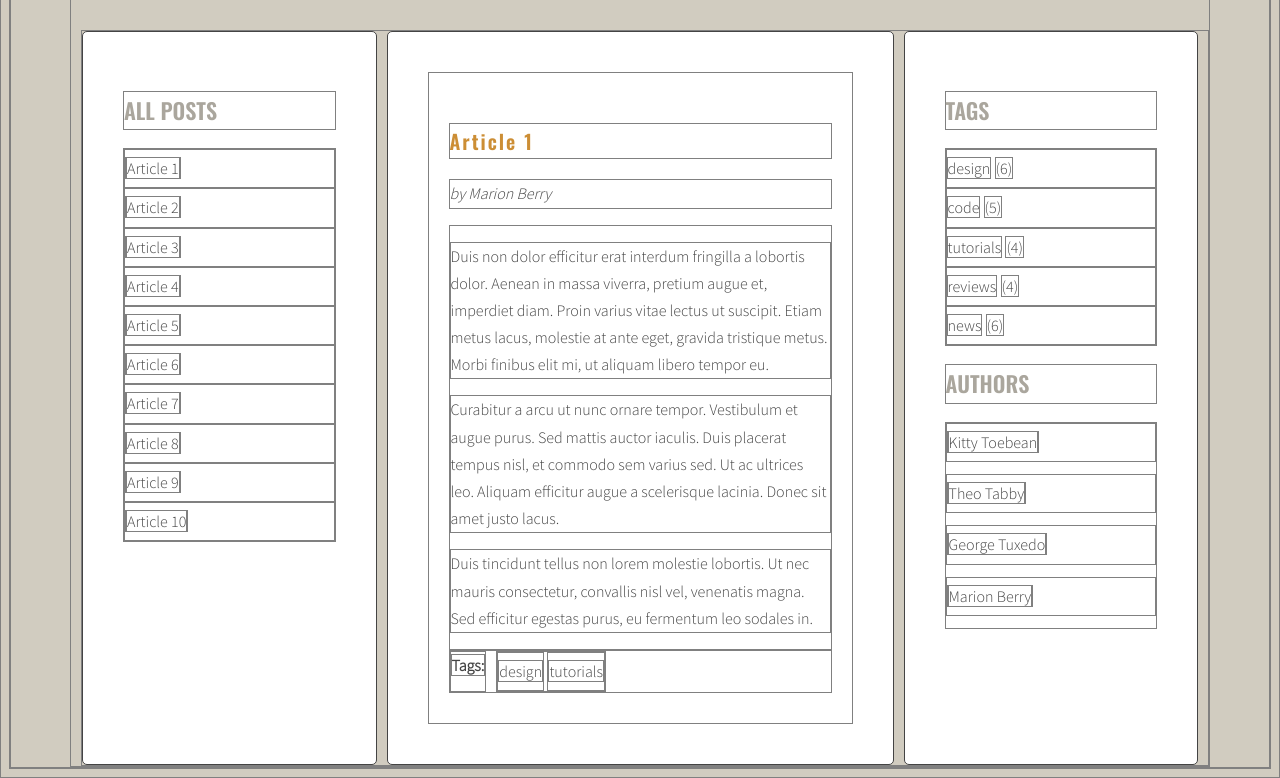
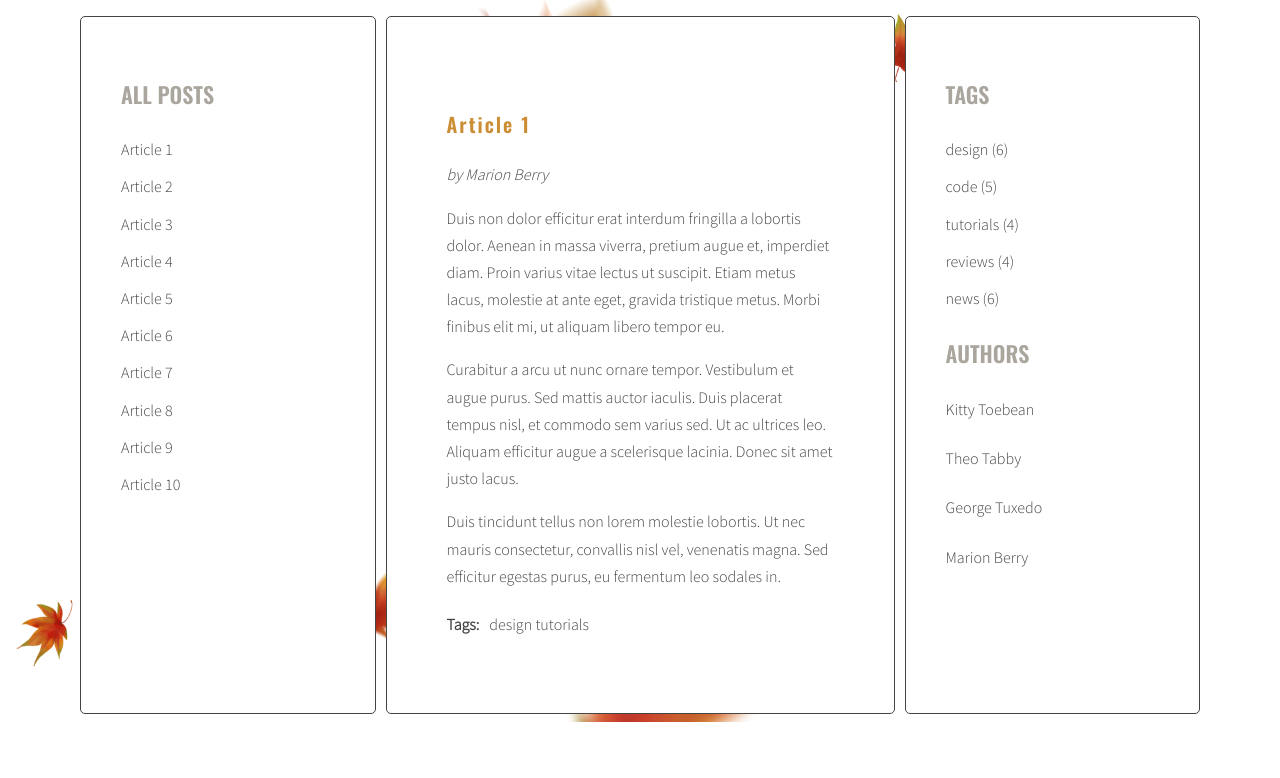
Before and after one commit to tagitsu/javascript-blog, a website: page index.html in a window 1280 px wide. Shown: the part 227-1005 px from the top of the page. After the commit the page ends 949 px from the top, so only its background shows below. Drawn offline with nearby package versions, Linux system fonts and the light colour scheme.

Commit message:
Add background and change blog name

```diff
--- a/index.html
+++ b/index.html
@@ -10,7 +10,7 @@
 <body>
     <div class="blog">
         <div class="container">
-          <h1 class="logo">nasze ulubione przepisy</h1>
+          <h1 class="logo">jesieniara w kuchni</h1>
           <main class="wrapper">
             <aside class="sidebar">
               <h2 class="section-title">All posts</h2>
--- a/sass/style.scss
+++ b/sass/style.scss
@@ -17,11 +17,13 @@ $font-text: 'Source Sans Pro', sans-serif;
 
 *, *::before, *::after {
   box-sizing: border-box;
-  border: 1px solid grey;
 }
 
 body {
-  background: $color-bg;
+  background-image: url(../images/maple.png);
+  background-size: cover;
+  background-position: center;
+  background-attachment: fixed;
   font-family: $font-text;
   color: $color-dark;
   font-weight: 300;
@@ -79,6 +81,9 @@ body {
   font-size: 104px;
   line-height: 1;
   text-align: center;
+
+
+
 }
 
 /* Lists */
@@ -94,6 +99,7 @@ body {
     a {
     text-decoration: none;
     color: $color-dark;
+    transition: color .2s ease-in-out;
 
       &:hover {
         color: $color-vivid;
@@ -147,6 +153,7 @@ body {
   flex: 1 0 0;
   p {
     margin: 0 10px 0 0;
+    padding: 5px 0;
   }
 }
 
```
Also changed, not shown: css/style.css, images/maple.png (added), 2 other files.
